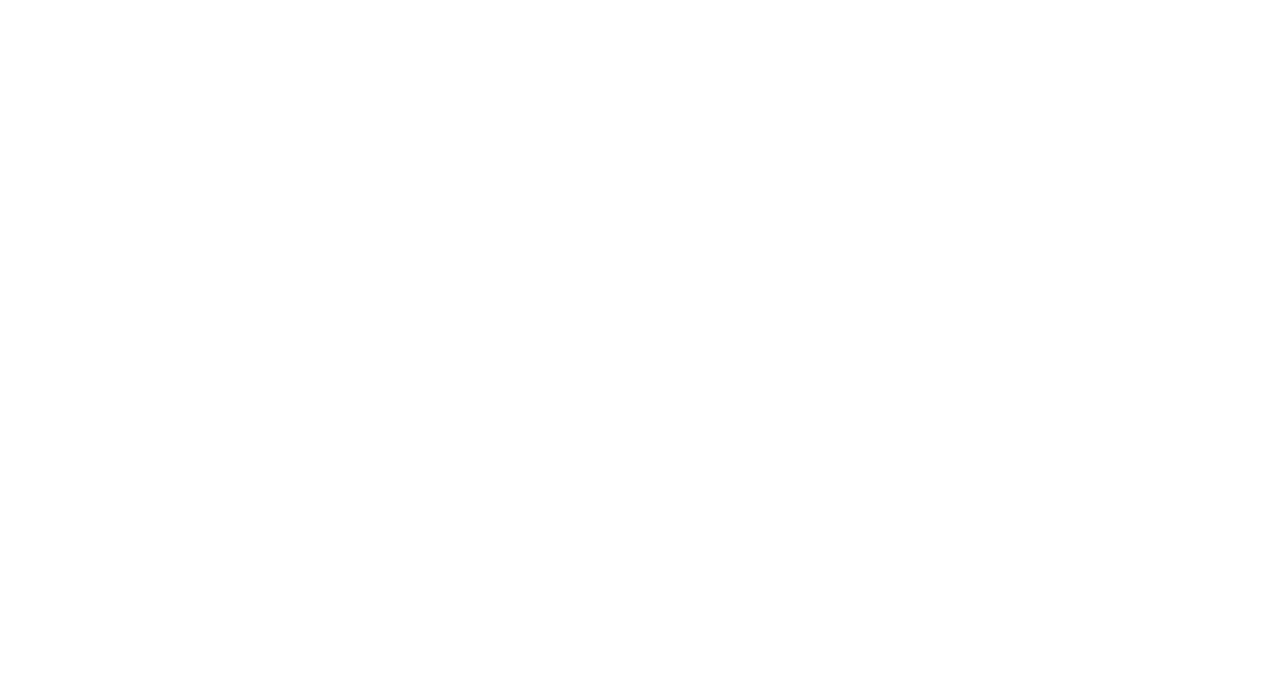
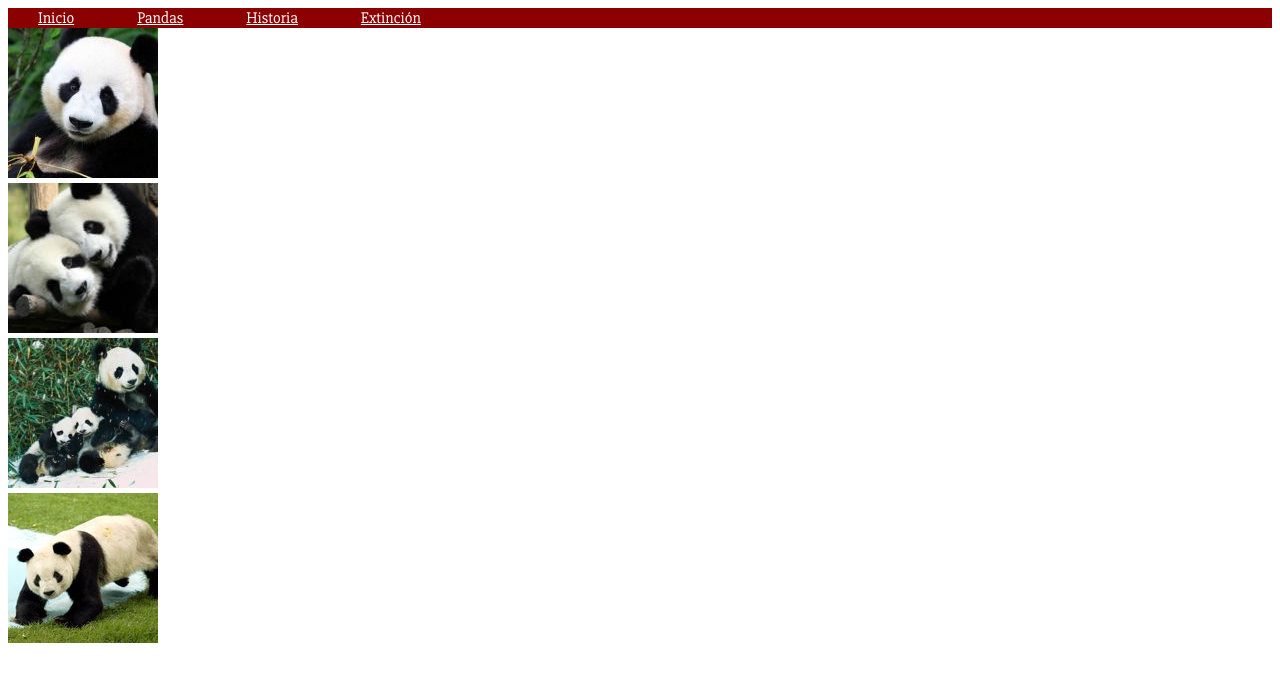
Before and after one commit to laureenpe/panda-panda, a plain HTML site: page index.html in a window 1280 px wide. Drawn offline with Linux system fonts and the light colour scheme.

Commit message:
added pictures

```diff
--- a/index.html
+++ b/index.html
@@ -5,14 +5,32 @@
     <title></title>
     <meta charset="UTF-8">
     <meta name="viewport" content="width=device-width, initial-scale=1">
-    <link href="https://fonts.googleapis.com/css?family=Roboto" rel="stylesheet">
+    <link href="https://fonts.googleapis.com/css?family=Slabo+27px" rel="stylesheet">
     <link href="main/css/style.css" rel="stylesheet">
 </head>
 
 <body>
+    <section class="nav-bar">
+        <a href="#main">Inicio</a>
+        <a href="#main">Pandas</a>
+        <a href="#main">Historia</a>
+        <a href="#main">Extinción</a>
+    </section>
+    <section class="container-pictures" id="pictures">
+        <!--Here goes the pictures-->
 
-    <script src="main/js/javascript.js">
-    </script>
+    </section>
+
+    <section class="titles">
+
+    </section>
+
+    <section class="text">
+
+    </section>
+    <script src="main/js/javascript.js"></script>
 </body>
 
+
+
 </html>
--- a/main/css/style.css
+++ b/main/css/style.css
@@ -0,0 +1,16 @@
+* {
+    padding: 0px;
+    font-family: 'Slabo 27px', serif;
+}
+
+
+/*Navbar*/
+
+.nav-bar {
+    background: darkred;
+}
+
+.nav-bar a {
+    color: white;
+    padding: 30px;
+}
--- a/main/js/javascript.js
+++ b/main/js/javascript.js
@@ -0,0 +1,15 @@
+var pictures = ["main/img/a1.jpg", "main/img/a2.jpg", "main/img/a3.jpg", "main/img/a4.jpg"]
+
+
+
+pictures.forEach(function(el, i) {
+    var container = document.getElementById('pictures'); //Search for the id where i want to put my pictures
+    var crearDiv = document.createElement('div'); //create the div element
+    crearDiv.setAttribute("class", "panda"); // create the class attribute  & panda attribute
+    var creaFoto = document.createElement('img'); //create the img element
+    creaFoto.src = pictures[i]; //source for the picture
+    creaFoto.id = 'a' + (i + 1);
+
+    crearDiv.appendChild(creaFoto);
+    container.appendChild(crearDiv);
+});
```
Also changed, not shown: main/img/a1.jpg (added), main/img/a2.jpg (added), main/img/a3.jpg (added), main/img/a4.jpg (added).
